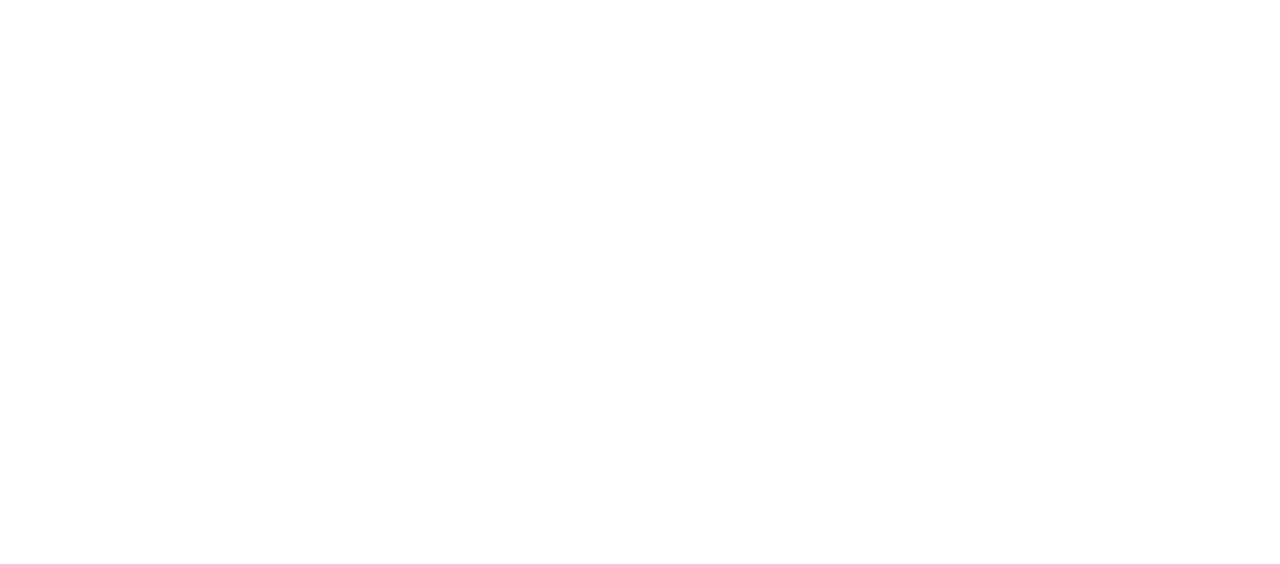
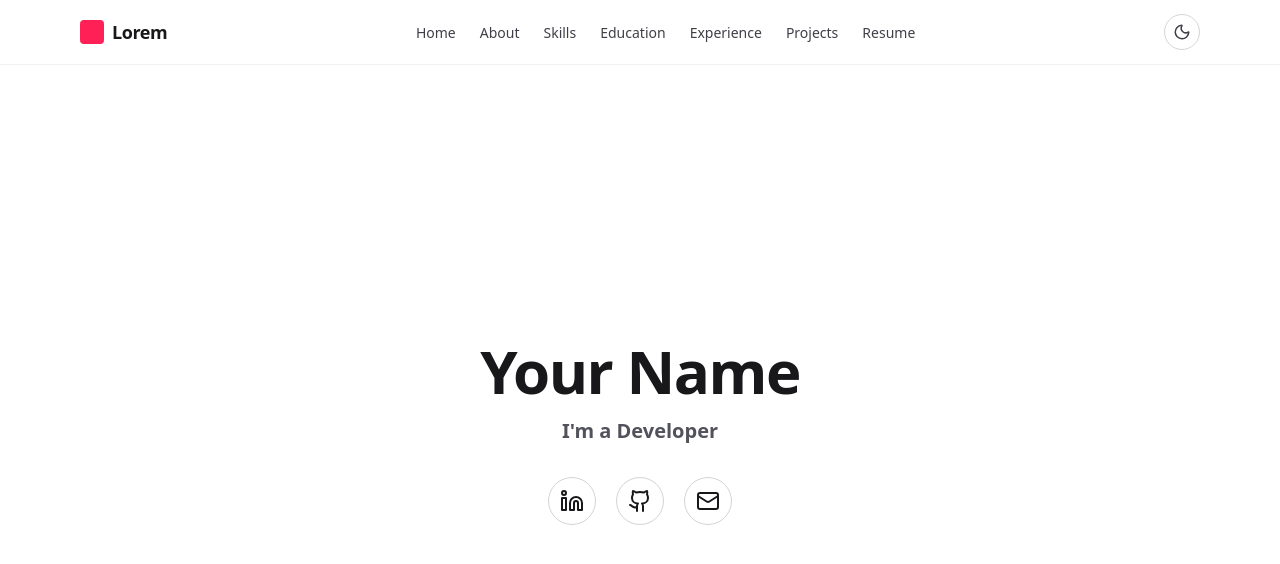
Before and after one commit to zemanue/my-dev-portfolio, a React (Vite) app: page / in a window 1280 px wide. Shown: the top 564 px of the page. Built offline with nearby package versions, Linux system fonts and the light colour scheme.

Commit message:
Add Navbar and Hero components to App
Introduced new Navbar and Hero components for improved layout and navigation. Updated App.jsx to include these components and added theme toggle functionality via Navbar.

```diff
--- a/src/App.jsx
+++ b/src/App.jsx
@@ -1,4 +1,6 @@
 import { useEffect, useState } from "react";
+import Navbar from "./components/Navbar";
+import Hero from "./components/Hero";
 
 export default function App() {
   // Tema inicial desde localStorage o preferencia del sistema
@@ -18,10 +20,13 @@
     localStorage.setItem("theme", theme);
   }, [theme]);
 
+  const toggleTheme = () => setTheme((t) => (t === "dark" ? "light" : "dark"));
 
   return (
     <div className="min-h-screen bg-white text-zinc-900 dark:bg-zinc-900 dark:text-zinc-100 transition-colors">
+      <Navbar theme={theme} onToggleTheme={toggleTheme} />
       <main>
+        <Hero />
       </main>
     </div>
   );
--- /dev/null
+++ b/src/components/Hero.jsx
@@ -0,0 +1,51 @@
+import { Github, Linkedin, Mail } from "lucide-react";
+
+export default function Hero() {
+
+
+
+    return (
+        <section
+            id="home"
+            className="relative flex min-h-[calc(100vh-4rem)] items-center justify-center px-4"
+        >
+            <div className="mx-auto max-w-4xl text-center">
+                <h1 className="text-5xl font-extrabold tracking-tight sm:text-6xl">
+                    Your Name
+                </h1>
+                <p className="mt-4 text-xl font-semibold text-zinc-600 dark:text-zinc-300">
+                    I&apos;m a Developer
+                </p>
+
+                {/* Social */}
+                <div className="mt-8 flex items-center justify-center gap-5">
+                    <a
+                        href="https://linkedin.com"
+                        target="_blank"
+                        rel="noreferrer"
+                        aria-label="LinkedIn"
+                        className="inline-flex h-12 w-12 items-center justify-center rounded-full border border-zinc-300 bg-white hover:bg-zinc-100 dark:border-zinc-700 dark:bg-zinc-800 dark:hover:bg-zinc-700 transition"
+                    >
+                        <Linkedin />
+                    </a>
+                    <a
+                        href="https://github.com"
+                        target="_blank"
+                        rel="noreferrer"
+                        aria-label="GitHub"
+                        className="inline-flex h-12 w-12 items-center justify-center rounded-full border border-zinc-300 bg-white hover:bg-zinc-100 dark:border-zinc-700 dark:bg-zinc-800 dark:hover:bg-zinc-700 transition"
+                    >
+                        <Github />
+                    </a>
+                    <a
+                        href="mailto:youremail@example.com"
+                        aria-label="Email"
+                        className="inline-flex h-12 w-12 items-center justify-center rounded-full border border-zinc-300 bg-white hover:bg-zinc-100 dark:border-zinc-700 dark:bg-zinc-800 dark:hover:bg-zinc-700 transition"
+                    >
+                        <Mail />
+                    </a>
+                </div>
+            </div>
+        </section>
+    );
+}
--- /dev/null
+++ b/src/components/Navbar.jsx
@@ -0,0 +1,82 @@
+import { useState } from "react";
+import { Menu, X, Moon, Sun } from "lucide-react";
+
+const links = [
+    { label: "Home", href: "#home" },
+    { label: "About", href: "#about" },
+    { label: "Skills", href: "#skills" },
+    { label: "Education", href: "#education" },
+    { label: "Experience", href: "#experience" },
+    { label: "Projects", href: "#projects" },
+    { label: "Resume", href: "#resume" },
+];
+
+export default function Navbar({ theme, onToggleTheme }) {
+    const [open, setOpen] = useState(false);
+
+    return (
+        <header className="sticky top-0 z-50 border-b border-zinc-200/50 dark:border-zinc-800/60 backdrop-blur supports-[backdrop-filter]:bg-white/70 supports-[backdrop-filter]:dark:bg-zinc-900/70">
+            <nav className="mx-auto flex h-16 max-w-6xl items-center justify-between px-4">
+                {/* Logo (placeholder) */}
+                <a href="#" className="flex items-center gap-2">
+                    <span className="inline-block h-6 w-6 rounded-sm bg-rose-500" />
+                    <span className="text-lg font-semibold tracking-tight">Lorem</span>
+                </a>
+
+                {/* Links (desktop) */}
+                <ul className="hidden items-center gap-6 md:flex">
+                    {links.map((l) => (
+                        <li key={l.href}>
+                            <a
+                                href={l.href}
+                                className="text-sm font-medium text-zinc-700 hover:text-zinc-900 dark:text-zinc-300 dark:hover:text-white transition-colors"
+                            >
+                                {l.label}
+                            </a>
+                        </li>
+                    ))}
+                </ul>
+
+                <div className="flex items-center gap-2">
+                    {/* Toggle tema */}
+                    <button
+                        onClick={onToggleTheme}
+                        aria-label="Cambiar tema"
+                        className="inline-flex items-center justify-center rounded-full border border-zinc-300 bg-white p-2 text-zinc-700 hover:bg-zinc-100 dark:border-zinc-700 dark:bg-zinc-800 dark:text-zinc-200 dark:hover:bg-zinc-700 transition"
+                    >
+                        {theme === "dark" ? <Sun size={18} /> : <Moon size={18} />}
+                    </button>
+
+                    {/* Menú móvil */}
+                    <button
+                        className="inline-flex items-center justify-center rounded-md p-2 md:hidden"
+                        onClick={() => setOpen((v) => !v)}
+                        aria-expanded={open}
+                        aria-label="Abrir menú"
+                    >
+                        {open ? <X /> : <Menu />}
+                    </button>
+                </div>
+            </nav>
+
+            {/* Dropdown móvil */}
+            {open && (
+                <div className="md:hidden border-t border-zinc-200 dark:border-zinc-800">
+                    <ul className="mx-auto max-w-6xl px-4 py-3 space-y-2">
+                        {links.map((l) => (
+                            <li key={l.href}>
+                                <a
+                                    href={l.href}
+                                    className="block rounded-md px-3 py-2 text-sm font-medium hover:bg-zinc-100 dark:hover:bg-zinc-800"
+                                    onClick={() => setOpen(false)}
+                                >
+                                    {l.label}
+                                </a>
+                            </li>
+                        ))}
+                    </ul>
+                </div>
+            )}
+        </header>
+    );
+}
```
